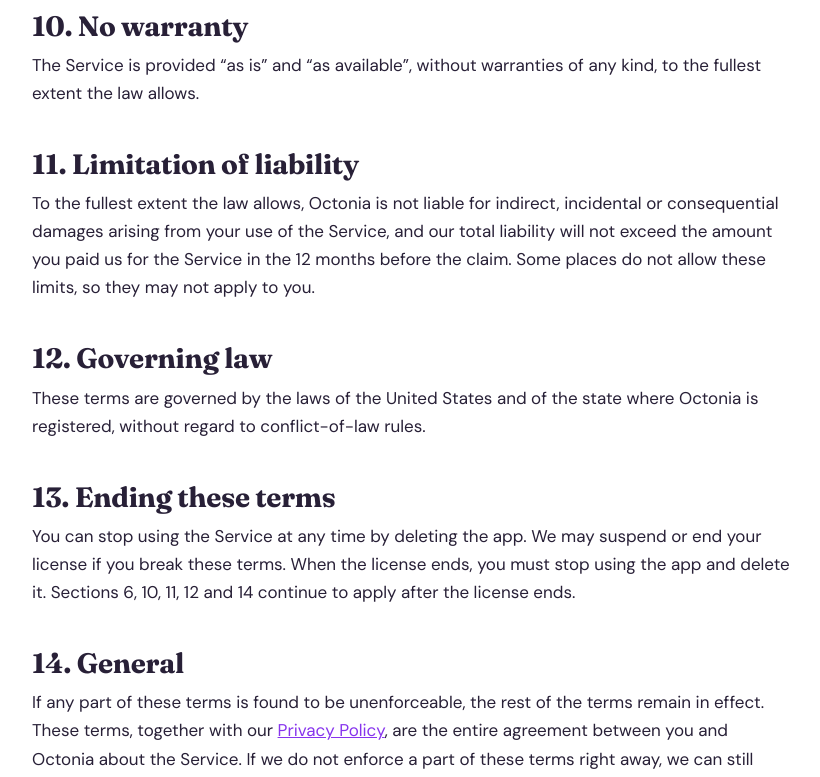
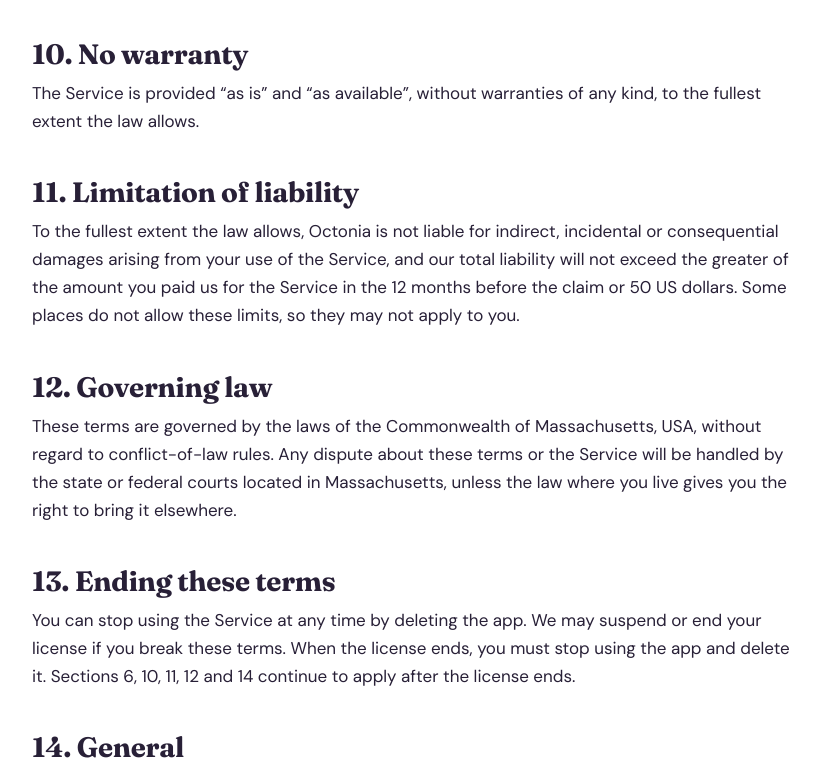
Before and after one commit to funscience-kids/webpage, a plain HTML site: page terms.html in a window 1280 px wide. Shown: the part 1856-2633 px from the top of the page, without its empty margins (228-1048 px from the left). Drawn offline with Linux system fonts and the light colour scheme.

Commit message:
Terms of Use: Massachusetts law and courts; liability floor of 50 USD
Co-Authored-By: Claude Opus 5.5 <noreply@anthropic.com>

```diff
--- a/terms.html
+++ b/terms.html
@@ -19,7 +19,7 @@
     <p class="policy-date">Last updated: November 14, 2026</p>
 
     <div class="policy">
-      <p>These Terms of Use apply to the Octonia Science Workbook app (“the app”) and this website, octonia.app (together, “the Service”), made by Octonia (“we”, “us”). By using the Service, you agree to these terms. If you do not agree, please do not use the Service.</p>
+      <p>These Terms of Use apply to the Octonia Science Workbook app (“the app”) and this website, octonia.app (together, “the Service”), made by Octonia (“we”, “us”), based in Massachusetts, USA. By using the Service, you agree to these terms. If you do not agree, please do not use the Service.</p>
 
       <h2>1. Who the Service is for</h2>
       <p>The app is made for young children to use with a parent, guardian or teacher. This website and these terms are for grown-ups. A parent or guardian accepts these terms on behalf of their child and is responsible for the child’s use of the Service.</p>
@@ -54,10 +54,10 @@
       <p>The Service is provided “as is” and “as available”, without warranties of any kind, to the fullest extent the law allows.</p>
 
       <h2>11. Limitation of liability</h2>
-      <p>To the fullest extent the law allows, Octonia is not liable for indirect, incidental or consequential damages arising from your use of the Service, and our total liability will not exceed the amount you paid us for the Service in the 12 months before the claim. Some places do not allow these limits, so they may not apply to you.</p>
+      <p>To the fullest extent the law allows, Octonia is not liable for indirect, incidental or consequential damages arising from your use of the Service, and our total liability will not exceed the greater of the amount you paid us for the Service in the 12 months before the claim or 50 US dollars. Some places do not allow these limits, so they may not apply to you.</p>
 
       <h2>12. Governing law</h2>
-      <p>These terms are governed by the laws of the United States and of the state where Octonia is registered, without regard to conflict-of-law rules.</p>
+      <p>These terms are governed by the laws of the Commonwealth of Massachusetts, USA, without regard to conflict-of-law rules. Any dispute about these terms or the Service will be handled by the state or federal courts located in Massachusetts, unless the law where you live gives you the right to bring it elsewhere.</p>
 
       <h2>13. Ending these terms</h2>
       <p>You can stop using the Service at any time by deleting the app. We may suspend or end your license if you break these terms. When the license ends, you must stop using the app and delete it. Sections 6, 10, 11, 12 and 14 continue to apply after the license ends.</p>
```
